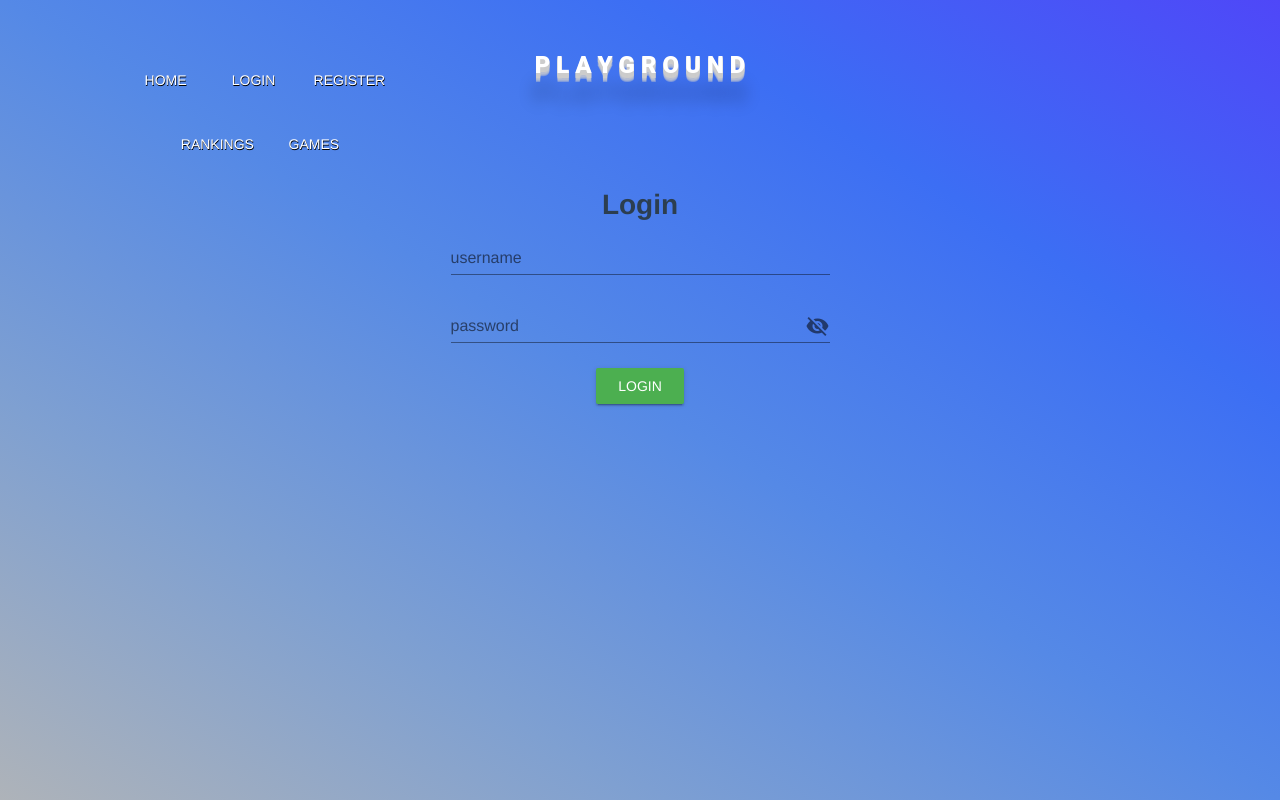
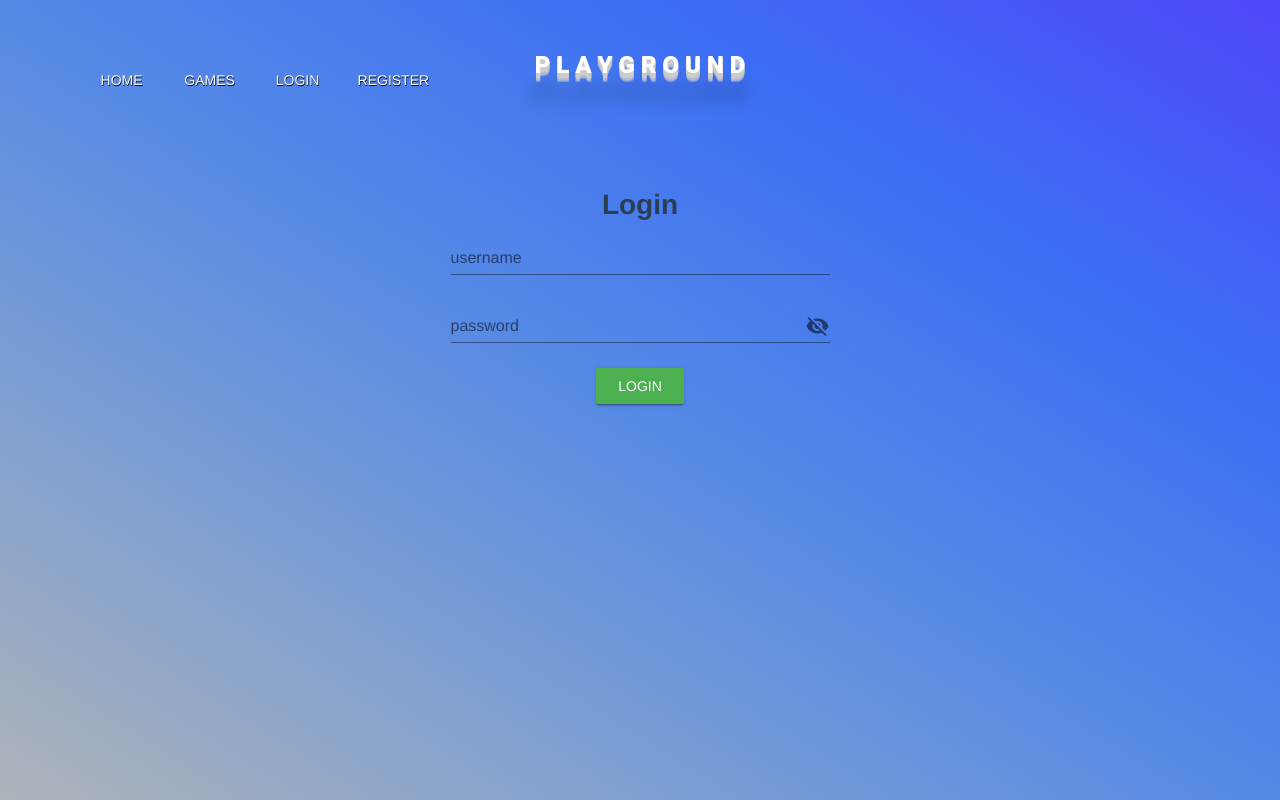
Before and after one commit to MartinNazakov/vue-mini-games, a Vue app: page /login in a window 1280 px wide. Built offline with nearby package versions, Linux system fonts and the light colour scheme.

Commit message:
Games page in progress

```diff
--- /dev/null
+++ b/src/components/Games.vue
@@ -0,0 +1,84 @@
+<template>
+  <v-layout>
+    <v-flex xs12 sm12 md6 offset-sm3>
+      <v-card v-for="(game, index) in games" :key="index">
+        <v-img
+          class="white--text"
+          height="200px"
+          v-bind:src="game.imageSrc"
+        >
+          <v-container fill-height fluid>
+            <v-layout fill-height>
+              <v-flex xs12 sm12 md6 align-end flexbox>
+                <span class="headline">{{game.title}}</span>
+              </v-flex>
+            </v-layout>
+          </v-container>
+        </v-img>
+      </v-card>
+      <!-- <v-card>
+        <v-img
+          class="white--text"
+          height="200px"
+          src="https://cdn.vuetifyjs.com/images/cards/docks.jpg"
+        >
+          <v-container fill-height fluid>
+            <v-layout fill-height>
+              <v-flex xs12 align-end flexbox>
+                <span class="headline">Top 10 Australian beaches</span>
+              </v-flex>
+            </v-layout>
+          </v-container>
+        </v-img>
+        <v-card-title>
+          <div>
+            <span class="grey--text">Number 10</span>
+            <br />
+            <span>Whitehaven Beach</span>
+            <br />
+            <span>Whitsunday Island, Whitsunday Islands</span>
+          </div>
+        </v-card-title>
+        <v-card-actions>
+          <v-btn flat color="orange">Share</v-btn>
+          <v-btn flat color="orange">Explore</v-btn>
+        </v-card-actions>
+      </v-card>-->
+    </v-flex>
+  </v-layout>
+</template>
+
+<script>
+import Vue from "vue";
+import axios from "axios";
+
+export default {
+  name: "Games",
+  data: function() {
+    return {
+      games: [
+        {
+          title: "Tic-Tac-Toe",
+          description: "A classic game of Tic-Tac-Toe",
+          imageSrc: "https://cdn.vuetifyjs.com/images/cards/docks.jpg"
+        },
+        {
+          title: "Tic-Tac-Toe 2",
+          description: "A classic game of Tic-Tac-Toe 2",
+          imageSrc: "https://cdn.vuetifyjs.com/images/cards/docks.jpg"
+        },
+        {
+          title: "Tic-Tac-Toe 3",
+          description: "A classic game of Tic-Tac-Toe 3",
+          imageSrc: "https://cdn.vuetifyjs.com/images/cards/docks.jpg"
+        }
+      ]
+    };
+  },
+  methods: {}
+};
+</script>
+
+<!-- Add "scoped" attribute to limit CSS to this component only -->
+<style scoped lang="scss">
+</style>
--- a/src/components/shared/navbar/Drawer.vue
+++ b/src/components/shared/navbar/Drawer.vue
@@ -1,9 +1,9 @@
 <template>
-  <v-navigation-drawer app fixed clipped :stateless="!drawer" v-model="open">
+  <v-navigation-drawer class="blue darken-3" app fixed clipped :stateless="!drawer" v-model="open">
     <v-list two-line>
       <v-list-tile v-for="(item, index) in filteredItems" :key="index" :to="item.route">
         <v-list-tile-content>
-          <v-list-tile-title v-html="item.title"></v-list-tile-title>
+          <v-list-tile-title class="white--text white--darken-2" v-html="item.title"></v-list-tile-title>
         </v-list-tile-content>
       </v-list-tile>
       <v-list-tile></v-list-tile>
@@ -14,37 +14,10 @@
 <script>
 export default {
   name: "Drawer",
-  props: ["drawer"],
+  props: ["drawer", "filteredItems"],
   data() {
     return {
-      theme: false,
-      items: [
-        {
-          route: "/",
-          title: "Home",
-          requireAuth: false
-        },
-        {
-          route: "/rankings",
-          title: "Rankings",
-          requireAuth: false
-        },
-        {
-          route: "/games",
-          title: "Games",
-          requireAuth: false
-        },
-        {
-          route: "/login",
-          title: "Login",
-          requireAuth: true
-        },
-        {
-          route: "/register",
-          title: "Register",
-          requireAuth: true
-        }
-      ]
+      theme: false
     };
   },
   computed: {
@@ -63,15 +36,13 @@ export default {
       set(value) {
         this.$emit("drawer:update", value);
       }
-    },
-    isUserAuthenticated() {
-      return this.$store.getters["loggedIn"];
-    },
-    filteredItems() {
-      return this.items.filter(
-        item => item.visibleCondition === undefined || item.visibleCondition
-      );
     }
   }
 };
 </script>
+
+<style lang="scss" scoped>
+  #nav-drawer {
+    background-color: #0265ab;
+  }
+</style>
--- a/src/components/shared/navbar/Navbar.vue
+++ b/src/components/shared/navbar/Navbar.vue
@@ -1,7 +1,7 @@
 <template>
   <v-layout row wrap>
     <v-flex xs12 sm12 md12>
-      <Drawer :drawer.sync="drawer"></Drawer>
+      <Drawer :drawer.sync="drawer" :filtered-items="filteredItems"></Drawer>
       <v-toolbar xs12 sm12 md12 class="pa-5" flat color="transparent">
         <!-- <v-icon color="light-green" x-large>whatshot</v-icon> -->
         <v-flex id="menu-items-container" xs12 sm12 md12>
@@ -12,20 +12,8 @@
               </v-btn>
             </v-flex>
             <v-flex class="menu-item hidden-md-and-down" xs12 sm12 md12>
-              <v-btn flat>
-                <router-link to="/">Home</router-link>
-              </v-btn>
-              <v-btn v-show="!isUserAuthenticated" flat>
-                <router-link to="/login">Login</router-link>
-              </v-btn>
-              <v-btn v-show="!isUserAuthenticated" flat>
-                <router-link to="/register">Register</router-link>
-              </v-btn>
-              <v-btn flat>
-                <router-link to="/rankings">Rankings</router-link>
-              </v-btn>
-              <v-btn flat>
-                <router-link to="/rankings">Games</router-link>
+              <v-btn v-for="(item, index) in filteredItems" :key="index" flat>
+                <router-link :to="item.route">{{item.title}}</router-link>
               </v-btn>
             </v-flex>
             <v-flex class="menu-item" xs12 sm12 md12>
@@ -57,12 +45,52 @@ export default {
       navbar: {
         title: "Vue Mini Games"
       },
+      items: [
+        {
+          route: "/",
+          title: "Home",
+          requireAuth: false,
+          showWhenAuthorized: true
+        },
+        {
+          route: "/rankings",
+          title: "Rankings",
+          requireAuth: true,
+          showWhenAuthorized: true
+        },
+        {
+          route: "/games",
+          title: "Games",
+          requireAuth: false,
+          showWhenAuthorized: true
+        },
+        {
+          route: "/login",
+          title: "Login",
+          requireAuth: false,
+          showWhenAuthorized: false
+        },
+        {
+          route: "/register",
+          title: "Register",
+          requireAuth: false,
+          showWhenAuthorized: false
+        }
+      ],
       drawer: false
     };
   },
   computed: {
     isUserAuthenticated() {
       return this.$store.getters["loggedIn"];
+    },
+    filteredItems() {
+      return this.items.filter(
+        item =>
+          (item.requireAuth &&
+          this.isUserAuthenticated) || (!item.requireAuth && !this.isUserAuthenticated)
+          || (!item.requireAuth && this.isUserAuthenticated && item.showWhenAuthorized)
+      );
     }
   },
   methods: {
--- a/src/router.js
+++ b/src/router.js
@@ -46,6 +46,17 @@ let router = new Router({
       meta: {
         requiresAuth: true
       }
+    },
+    {
+      path: '/games',
+      name: 'games',
+      // route level code-splitting
+      // this generates a separate chunk (about.[hash].js) for this route
+      // which is lazy-loaded when the route is visited.
+      component: () => import( /* webpackChunkName: "about" */ './views/Games.vue'),
+      meta: {
+        requiresAuth: true
+      }
     }
   ]
 })
--- /dev/null
+++ b/src/views/Games.vue
@@ -0,0 +1,15 @@
+<template>
+  <Games />
+</template>
+
+<script>
+import Vue from "vue";
+import Games from "@/components/Games.vue"; // @ is an alias to /src
+
+export default {
+  name: "games",
+  components: {
+    Games
+  }
+};
+</script>
```
